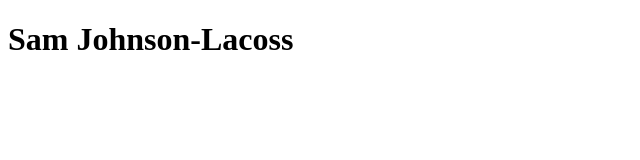
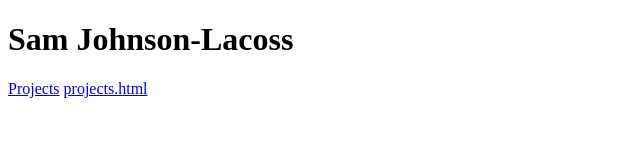
Before and after one commit to samgjl/samgjl.github.io, a plain HTML site: page index.html in a window 1280 px wide. Shown: the whole page, without its empty margins (0-640 px from the left). Drawn offline with Linux system fonts and the light colour scheme.

Commit message:
testing links

```diff
--- a/index.html
+++ b/index.html
@@ -7,6 +7,8 @@
 </head>
 <body>
     <h1>Sam Johnson-Lacoss</h1>
+    <a href="./projects">Projects</a>
+    <a href="./projects.html">projects.html</a>
 
     <!-- Your content goes here -->
 
```
